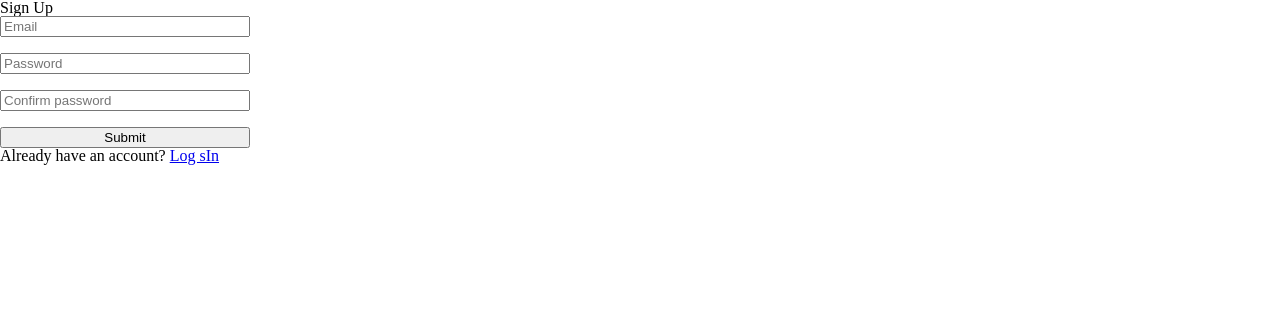
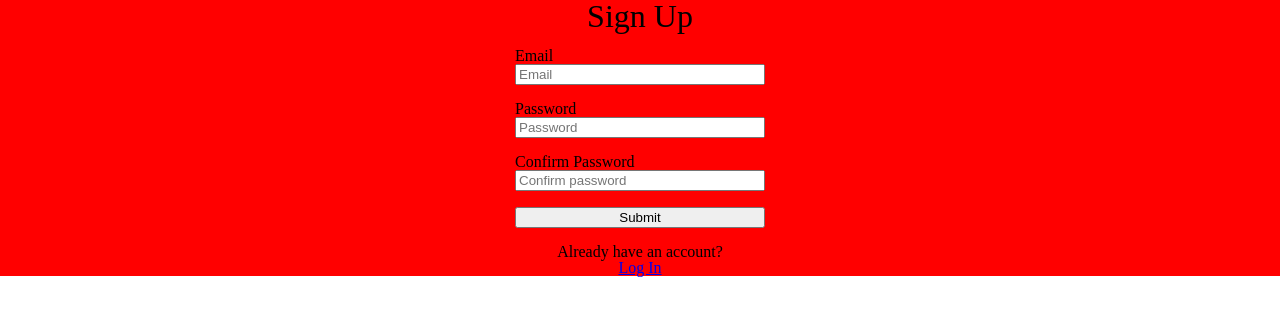
Before and after one commit to fmendezr/instagram_clone, a React (Create React App) app: page /signup in a window 1280 px wide. Shown: the top 316 px of the page. Built offline with nearby package versions, Linux system fonts and the light colour scheme; no server answers.

Commit message:
add some basic stylg

```diff
--- a/src/components/Signup.js
+++ b/src/components/Signup.js
@@ -32,31 +32,74 @@ export default function Signup() {
     }
 
     return (
-        <>
-        <div>
-            <h1>Sign Up</h1>
+        <Main>
+        <Container>
+            <Title>Sign Up</Title>
             <Form onSubmit={handleSubmit}>
-                <input placeholder='Email' type='email' ref={emailRef} required></input>
-                <input placeholder='Password' type='password' ref={passwordRef} required></input>
-                <input placeholder='Confirm password' type='password' ref={confirmPasswordRef} required></input>
-                <button type='submit' disabled={loading}>Submit</button>
+                <Section>
+                    <Label>Email</Label>
+                    <Input placeholder='Email' type='email' ref={emailRef} required/>
+                </Section>
+                <Section>
+                    <Label>Password</Label>
+                    <Input placeholder='Password' type='password' ref={passwordRef} required />
+                </Section>
+                <Section>
+                    <Label>Confirm Password</Label>
+                    <Input placeholder='Confirm password' type='password' ref={confirmPasswordRef} required />
+                </Section>
+                <Button type='submit' disabled={loading}>Submit</Button>
             </Form>
             {error && <ErrorMessage>{error}</ErrorMessage>}
-        </div>
-        <div>
-            Already have an account? <Link to="/login">Log sIn</Link>
-        </div>
-        </>
+        </Container>
+        <Container>
+            Already have an account? <Link to="/login">Log In</Link>
+        </Container>
+        </Main>
   )
 }
 
-const Form  = styled.form`
+const Main = styled.main`
+Background: red;
+`
+
+const Container = styled.div`
+    display: flex;
+    flex-direction: column;
+    align-items: center;
+    justify-content: center;
+    position: relative;
+    top: 50%:
+`
+
+const Title = styled.h1`
+    font-size: 2rem;
+`
+
+const Form = styled.form`
     display: flex;
     flex-direction: column;
     gap: 1rem;
-    max-width: 250px;
+    width:  90%;
+    max-width: 250px;;
+    padding: 1rem;
+    top: 50%;
+    left: 50%;
 `
 
-const ErrorMessage = styled.p`
-    color: red;
+const Section =   styled.section`
+    display: flex;
+    flex-direction: column;
 `
+
+const Label = styled.label`
+`
+
+const Input = styled.input`
+`
+
+const ErrorMessage  = styled.p`
+`
+
+const Button = styled.button`
+`
```
